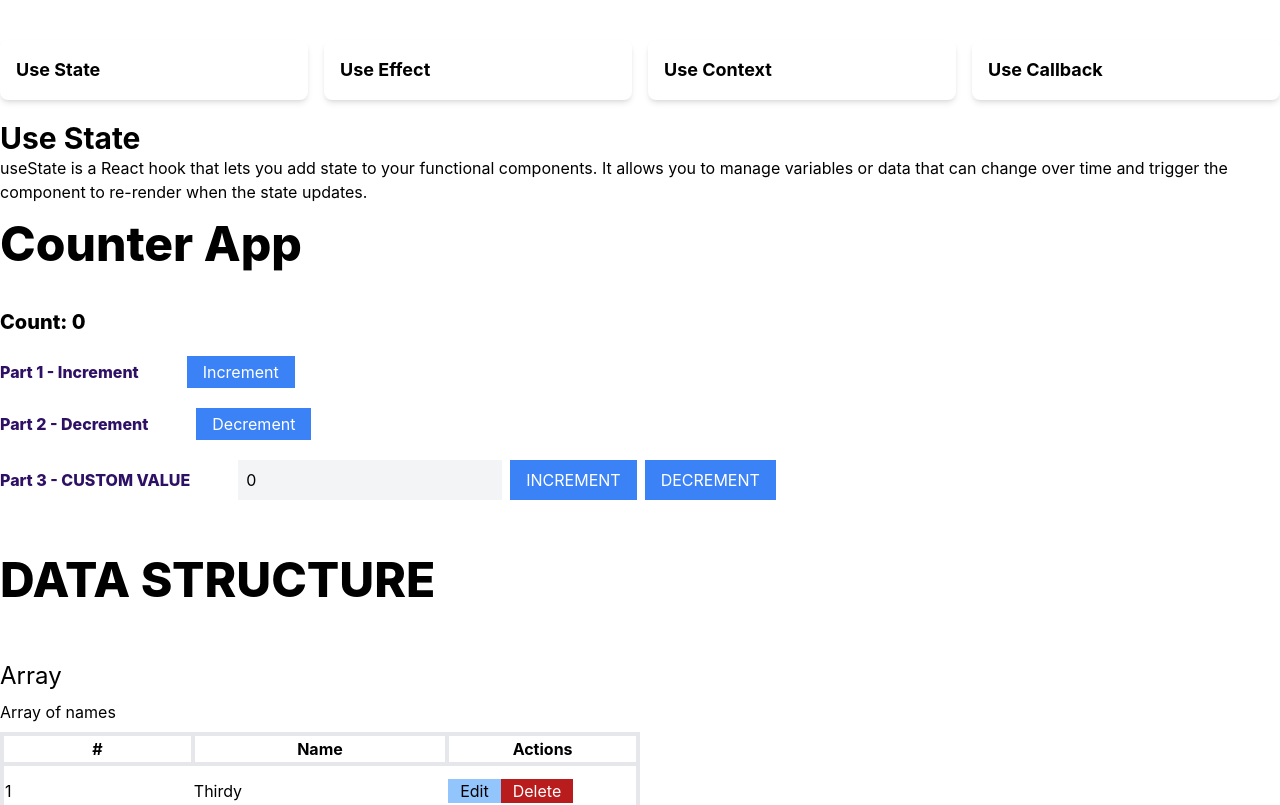
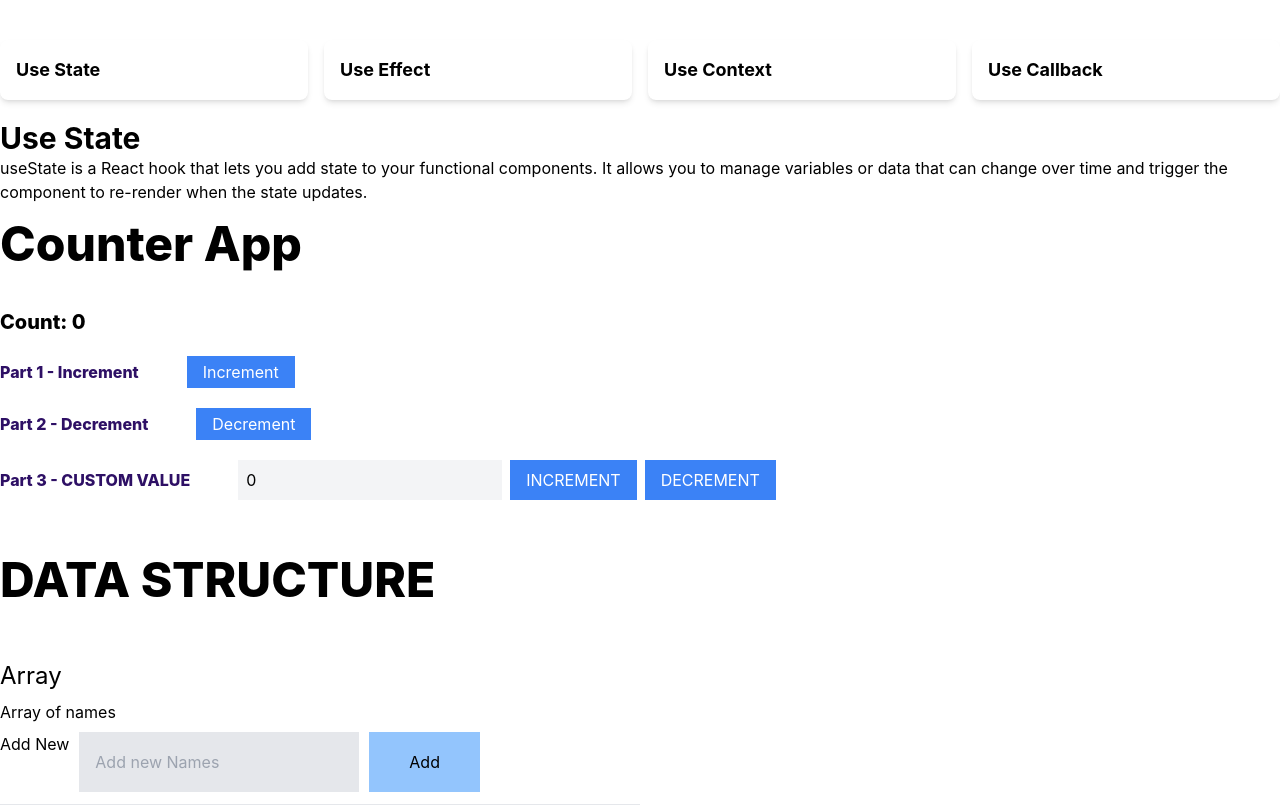
Before and after one commit to thirdygayares/react-master-hook, a React (Create React App) app: page / in a window 1280 px wide. Shown: the top 805 px of the page. Built offline with nearby package versions, Linux system fonts and the light colour scheme.

Commit message:
feat: data structure add new names in array of names

```diff
--- a/src/features/useeffect/data_structure/array/ListOfNames.tsx
+++ b/src/features/useeffect/data_structure/array/ListOfNames.tsx
@@ -3,10 +3,40 @@ import React, {useState} from "react";
 const ListOfNames: React.FC = () =>{
 
     const [names, setNames] = useState(["Thirdy", "Novem", "Alex"]);
+    const [newName, setNewName] = useState("");
+
+    const handleNewName = (e: React.ChangeEvent<HTMLInputElement>) => {
+        setNewName(e.target.value)
+    }
+
+    const handleAddName = () =>{
+        if (newName.trim()){
+            setNames([...names, newName]);
+            setNewName("");
+        }
+    }
 
     return(
         <>
             <div className="grid grid-cols-1 gap-y-3">
+
+                <div className="flex gap-x-2.5">
+                    Add New
+                    <input
+                        type="text"
+                        placeholder="Add new Names"
+                        onChange={handleNewName}
+                        value={newName}
+                        className="bg-gray-200 px-4"/>
+
+                    <button
+                        className="bg-blue-300 px-10"
+                        onClick={handleAddName}
+                    >
+                        Add
+                    </button>
+                </div>
+
                 <table className="table border-2 w-6/12">
                     <thead>
                     <tr className="border-4">
@@ -28,6 +58,7 @@ const ListOfNames: React.FC = () =>{
                     ))}
                     </tbody>
                 </table>
+
             </div>
         </>
     );
```
